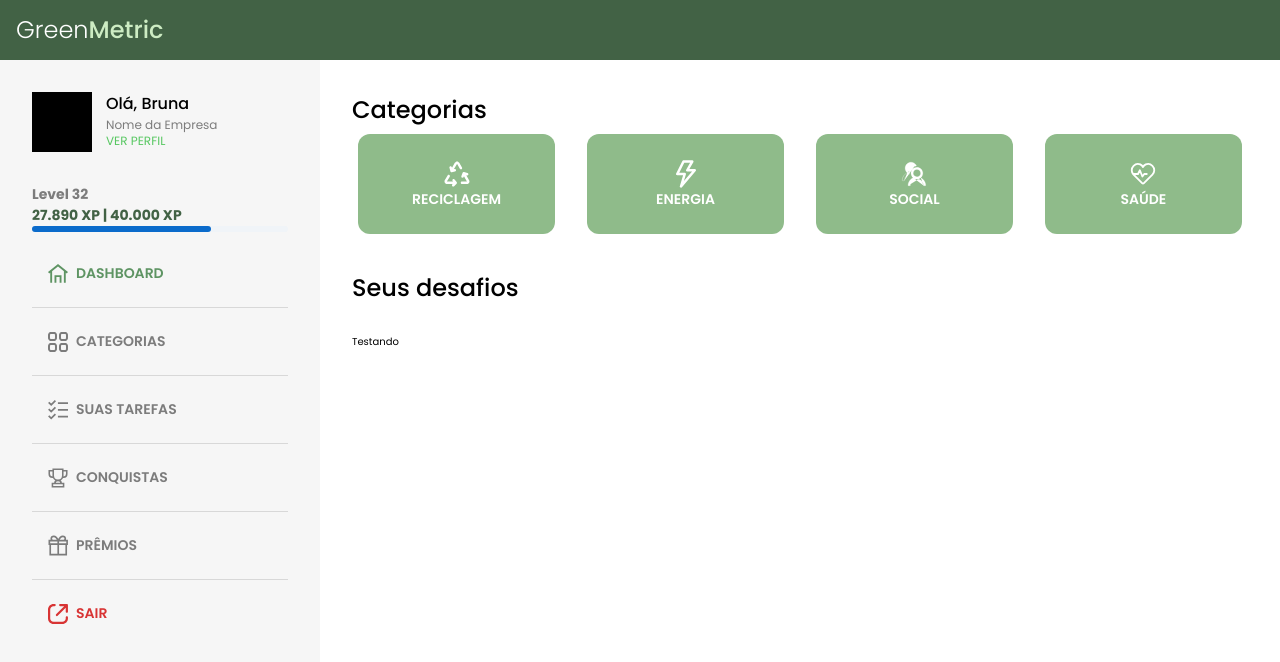
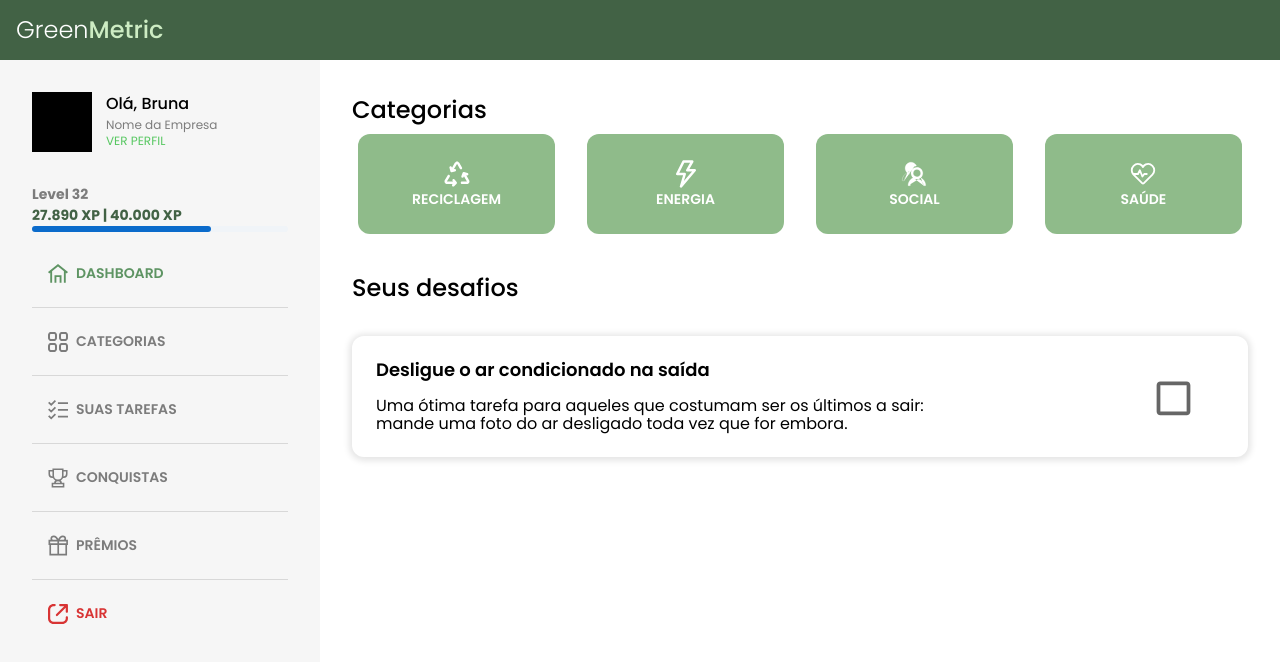
Before and after one commit to brunaportelaa/plataforma-esg-react, a React (Create React App) app: page / in a window 1280 px wide. Shown: the top 662 px of the page. Built offline with nearby package versions, Linux system fonts and the light colour scheme.

Commit message:
iniciado secao de desafios

```diff
--- a/src/components/Desafio/Desafio.js
+++ b/src/components/Desafio/Desafio.js
@@ -1,13 +1,64 @@
-import styled from "styled-components"
-import { Colors } from "../../shared/DesignTokens";
+import styled from "styled-components";
+import {
+  Colors,
+  FontSizes,
+  FontWeights,
+  Spaces,
+} from "../../shared/DesignTokens";
+import { HeadingTwo } from "../../common-components/HeadingTwo/HeadingTwo";
+import { Checkbox, Grid } from "@mui/material";
 
 const DesafioBox = styled.div`
-    width: 100%,
-    background-color: ${Colors.GREEN_500},
-`
+  width: 100%;
+  box-shadow: 0px 1px 6px 3px rgba(0, 0, 0, 0.1);
+  border-radius: 12px;
+  padding: ${Spaces.THREE};
+  display: flex;
+`;
 
 export function Desafio() {
-    return (
-        <DesafioBox>Testando</DesafioBox>
-    );
+  return (
+    <DesafioBox>
+      <Grid md="8">
+        {/* // fazer um unico componente de texto  */}
+        <h3
+          style={{
+            fontSize: FontSizes.TWO_HALF,
+            fontWeight: FontWeights.SEMIBOLD,
+            margin: 0,
+          }}
+        >
+          Desligue o ar condicionado na saída
+        </h3>
+        <p
+          style={{
+            fontSize: FontSizes.TWO,
+            marginBottom: 0,
+          }}
+        >
+          Uma ótima tarefa para aqueles que costumam ser os últimos a sair:
+          mande uma foto do ar desligado toda vez que for embora.
+        </p>
+      </Grid>
+      <Grid
+        md="4"
+        item
+        display="flex"
+        justifyContent={"end"}
+        alignItems={"center"}
+        paddingRight={Spaces.FIVE}
+      >
+        {/* // componentizar checkbox para aplicacao  */}
+        <Checkbox
+          color="success"
+          sx={{
+            transform: "scale(3)",
+            padding: "2px",
+            height: "24px",
+            width: "24px",
+          }}
+        />
+      </Grid>
+    </DesafioBox>
+  );
 }
--- a/src/components/SideMenu/SideMenu.js
+++ b/src/components/SideMenu/SideMenu.js
@@ -7,7 +7,7 @@ import { Navigation } from "../Navigation/Navigation";
 export const SidebarNav = () => {
   const SidebarDiv = styled.div`
     width: 100%;
-    height: 100vh;
+    height: calc(100vh - 60px);
     padding: ${Spaces.FOUR};
     background-color: ${Colors.GREY_100};
   `;
```
Also changed, not shown: src/common-components/Header/Header.js (+2 -7 lines).
